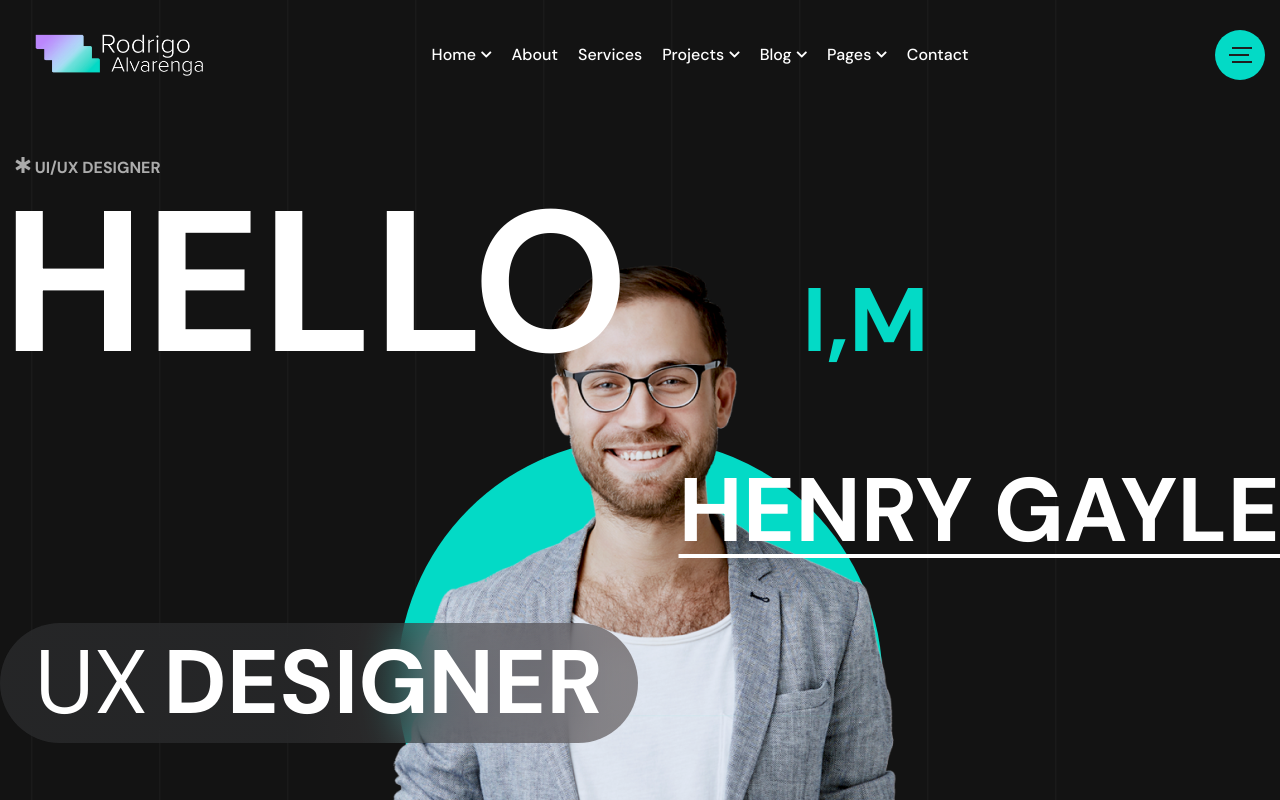
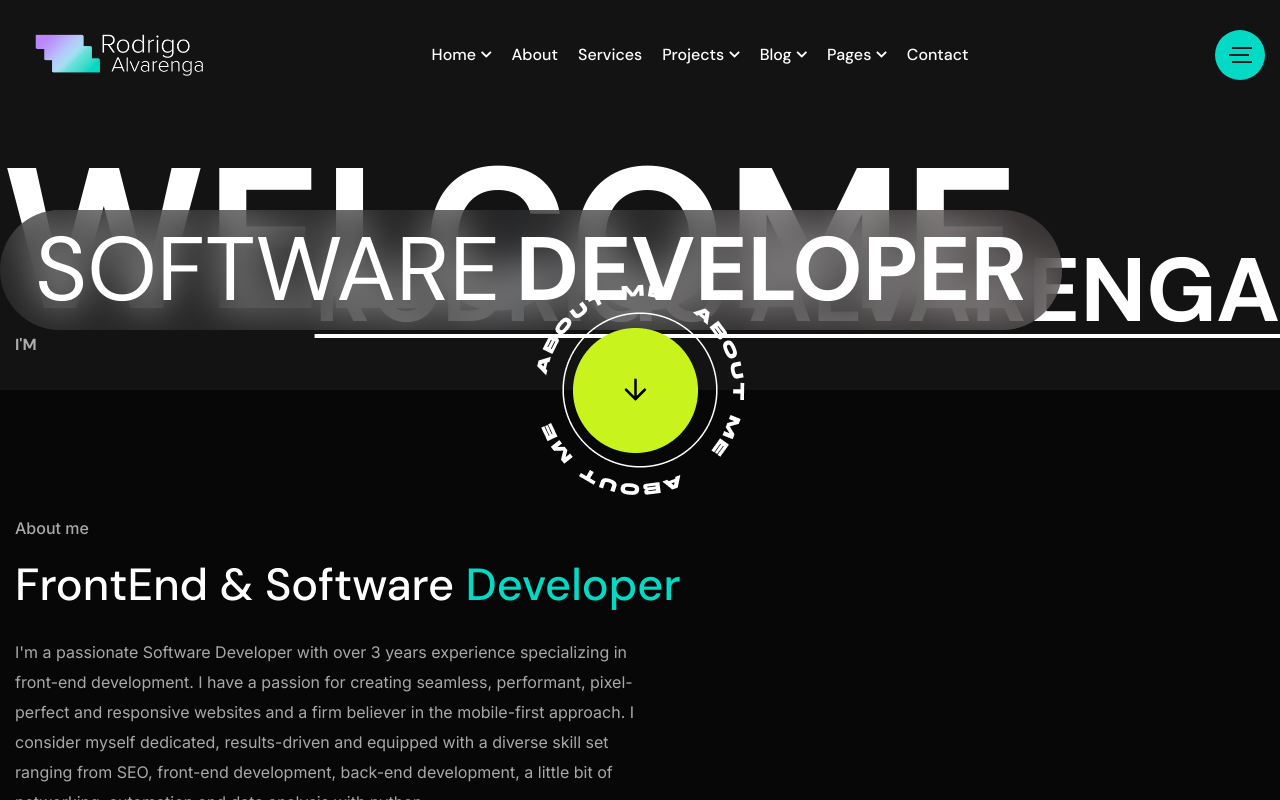
Before and after one commit to tupic98/rodrisw.dev, a Next.js app: page / in a window 1280 px wide. Shown: the top 800 px of the page. Built offline with nearby package versions, Linux system fonts and the light colour scheme.

Commit message:
Update Hero on Main Page

```diff
--- a/components/Hero.js
+++ b/components/Hero.js
@@ -11,7 +11,7 @@ const Hero = () => {
     <section id="home" className="main-hero-area pt-150 pb-80 rel z-1">
       <div className="container container-1620">
         <div className="row align-items-center">
-          <div className="col-lg-5 col-sm-7">
+          <div className="col-lg-6 col-xxl-6 col-sm-12">
             <div className="hero-content rmb-55 wow fadeInUp delay-0-2s">
               <span className="h2">Hello, I’m </span>
               <h1>
@@ -40,15 +40,15 @@ const Hero = () => {
               </div>
             </div>
           </div>
-          <div className="col-lg-2 col-sm-5 order-lg-3">
-            <div className="hero-counter-wrap ms-lg-auto rmb-55 wow fadeInUp delay-0-4s">
+          <div className="col-lg-1 col-sm-5">
+            {/* <div className="hero-counter-wrap ms-lg-auto rmb-55 wow fadeInUp delay-0-4s">
               {counterData.map((count) => (
                 <div className="counter-item counter-text-wrap" key={count.id}>
                   <Counter end={count.value} extraClass={count.valueType} />
                   <span className="counter-title">{count.text}</span>
                 </div>
               ))}
-            </div>
+            </div> */}
           </div>
           <div className="col-lg-5">
             <div className="author-image-part wow fadeIn delay-0-3s">
@@ -64,18 +64,6 @@ const Hero = () => {
           </div>
         </div>
       </div>
-      <div className="bg-lines">
-        <span />
-        <span />
-        <span />
-        <span />
-        <span />
-        <span />
-        <span />
-        <span />
-        <span />
-        <span />
-      </div>
     </section>
   );
 };
@@ -86,41 +74,22 @@ export const Hero2 = () => {
     <div id="home" className="hero-area-two pt-150 rel z-2">
       <div className="container rel z-3">
         <div className="hero-two-content">
-          <span className="sub-title wow fadeInLeft delay-0-1s">
-            <i className="flaticon-asterisk-1" /> UI/UX Designer
+          <span className="title wow fadeInLeft delay-0-2s">
+            Welcome
           </span>
-          <span className="title wow fadeInLeft delay-0-2s">
-            Hello <small>i,m</small>
-          </span>
-          <span className="name wow fadeInRight delay-0-4s">henry gayle</span>
+          <div className="name-wrapper wow fadeInRight delay-0-4s">
+            <span className="intro">I'm</span> &nbsp;
+            <span className="name">Rodrigo Alvarenga</span>
+          </div>
+
           <span className="designations wow fadeInLeft delay-0-6s">
-            <span>Ux</span> Designer
+            <span>Software</span> Developer
           </span>
         </div>
-        <div className="row justify-content-center">
-          <div className="col-xl-6 col-lg-7">
-            <div className="author-image-part wow fadeIn delay-0-3s">
-              <div className="bg-circle" />
-              <img src="assets/images/hero/hero-two.png" alt="Author" />
-            </div>
-          </div>
-        </div>
       </div>
-      <a href="#about" className="scroll-down">
+      <a href="#about" className="scroll-down wow fadeIn delay-0-7s">
         <img src="assets/images/hero/scroll-down.png" alt="" />
       </a>
-      <div className="bg-lines">
-        <span />
-        <span />
-        <span />
-        <span />
-        <span />
-        <span />
-        <span />
-        <span />
-        <span />
-        <span />
-      </div>
     </div>
   );
 };
```
